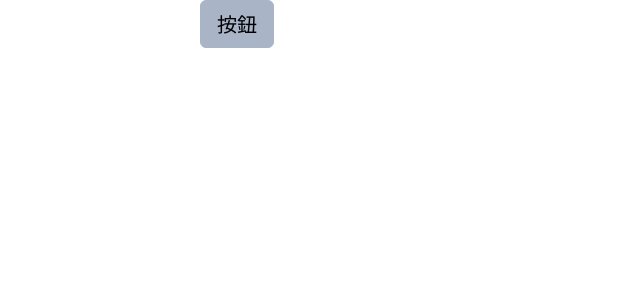
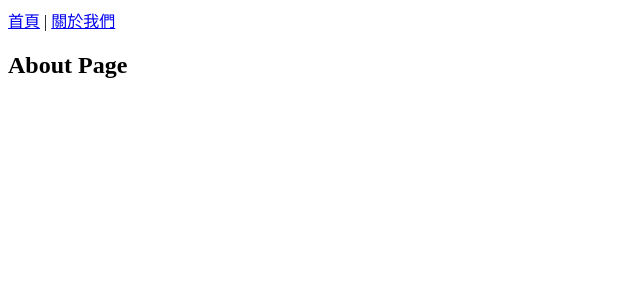
Before and after one commit to Glenyaochih/React-Ocean-Wing, a React (Vite) app: page /about in a window 1280 px wide. Shown: the top 300 px of the page, without its empty margins (0-640 px from the left). Built offline with nearby package versions, Linux system fonts and the light colour scheme.

Commit message:
npm install react-router-dom

```diff
--- a/package.json
+++ b/package.json
@@ -15,7 +15,8 @@
 		"bootstrap": "^5.3.3",
 		"gh-pages": "^6.3.0",
 		"react": "^19.0.0",
-		"react-dom": "^19.0.0"
+		"react-dom": "^19.0.0",
+		"react-router-dom": "^7.1.5"
 	},
 	"devDependencies": {
 		"@eslint/js": "^9.19.0",
--- a/src/App.jsx
+++ b/src/App.jsx
@@ -1,13 +1,18 @@
+import { Routes, Route, Link } from 'react-router-dom'
+import Home from './pages/Home'
+import About from './pages/About'
 
+export default function App() {
+	return (
+		<div>
+			<nav>
+				<Link to="/">首頁</Link> | <Link to="/about">關於我們</Link>
+			</nav>
 
-function App() {
-
-	return (
-		<>
-			<button className="btn btn-primary-300 ms-18">按鈕</button>
-			<h1 className="">c8 c8 </h1>
-		</>
+			<Routes>
+				<Route path="/" element={<Home />} />
+				<Route path="/about" element={<About />} />
+			</Routes>
+		</div>
 	)
 }
-
-export default App
--- a/src/main.jsx
+++ b/src/main.jsx
@@ -1,10 +1,12 @@
-import { StrictMode } from 'react'
-import { createRoot } from 'react-dom/client'
-import App from './App.jsx'
-import './assets/scss/all.scss'
+import React from 'react'
+import ReactDOM from 'react-dom/client'
+import { BrowserRouter } from 'react-router-dom'
+import App from './App'
 
-createRoot(document.getElementById('root')).render(
-  <StrictMode>
-    <App />
-  </StrictMode>,
+ReactDOM.createRoot(document.getElementById('root')).render(
+	<React.StrictMode>
+		<BrowserRouter>
+			<App />
+		</BrowserRouter>
+	</React.StrictMode>,
 )
--- /dev/null
+++ b/src/pages/About.jsx
@@ -0,0 +1,7 @@
+import React from 'react'
+
+function About() {
+	return <h2>About Page</h2>
+}
+
+export default About
--- /dev/null
+++ b/src/pages/Home.jsx
@@ -0,0 +1,7 @@
+import React from 'react'
+
+function Home() {
+	return <h2>Home Page</h2>
+}
+
+export default Home
```
Also changed, not shown: 1 other file (tests, documents, lock files or other folders).
